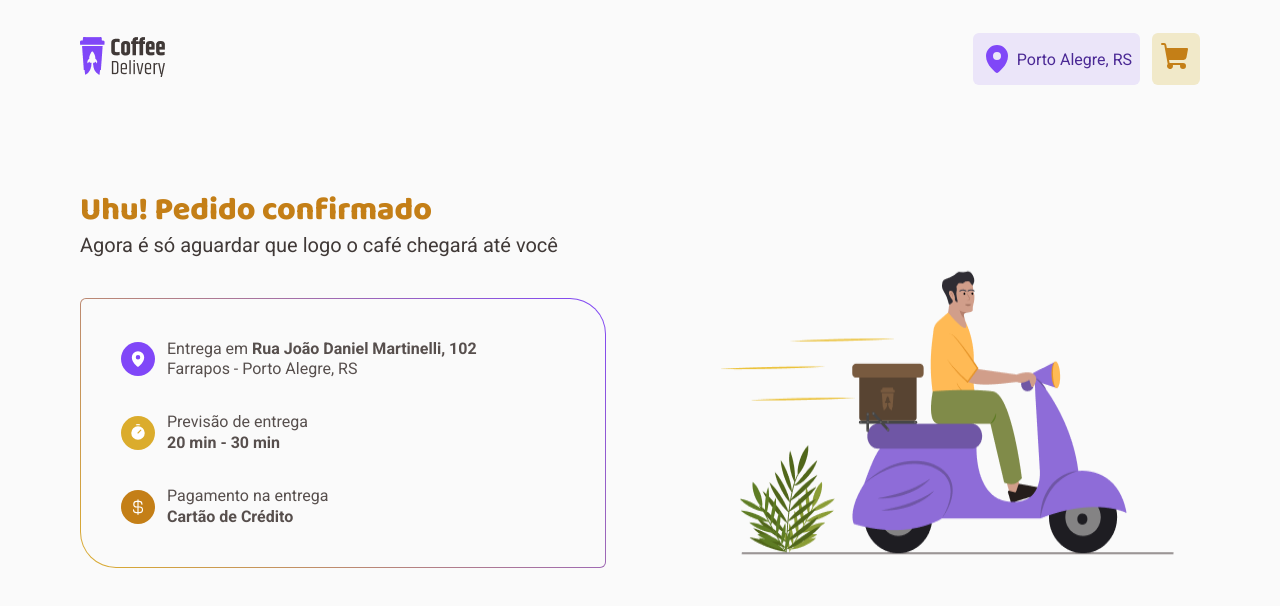
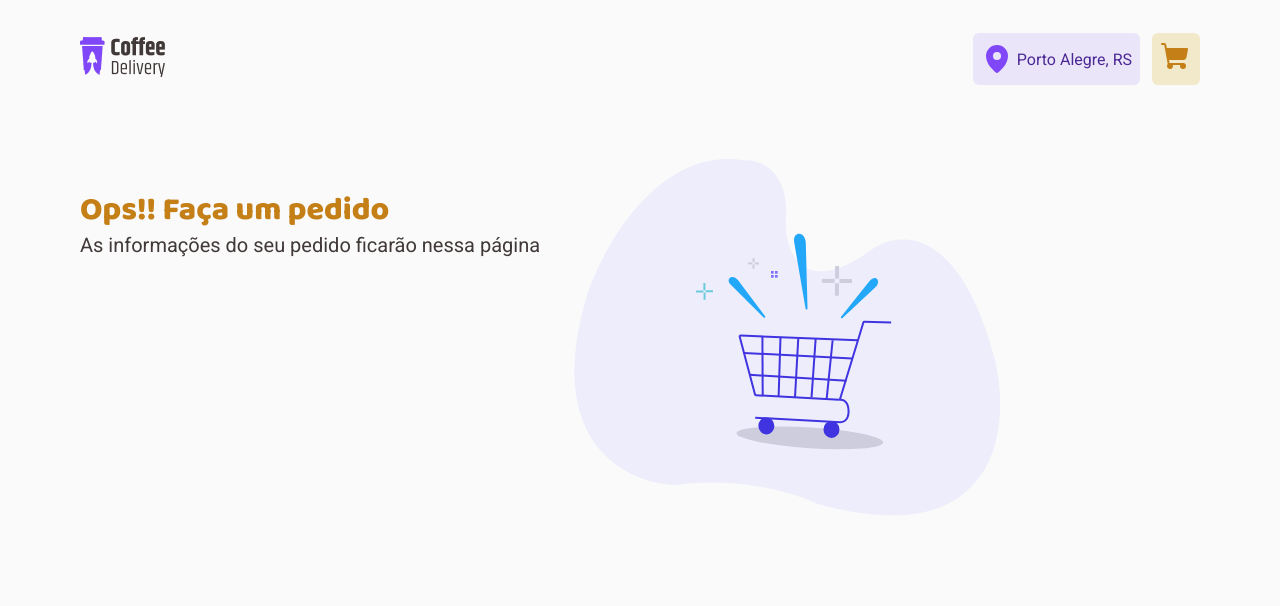
Before and after one commit to viniciusmartins1/react-coffee-delivery, a React (Vite) app: page /success in a window 1280 px wide. Shown: the top 606 px of the page. Built offline with nearby package versions, Linux system fonts and the light colour scheme.

Commit message:
feat: context with success pageand add empty content

```diff
--- a/src/pages/Success/index.tsx
+++ b/src/pages/Success/index.tsx
@@ -1,16 +1,45 @@
 import imgSuccess from "../../assets/Illustration.png";
+import imgEmptyShoppingCar from "../../assets/empty_shopping_cart.svg";
 import {
   SuccessContainer,
   SuccessTitle,
   SuccessMainContent,
   OrderInfo,
+  EmptyContainer,
 } from "./styles";
 import { DefaultContainer } from "../Home/styles";
 import { CurrencyDollar, Timer, MapPin } from "phosphor-react";
+import { CoffeeContext } from "../../contexts/CoffeeInfoContext";
+import { useContext, useEffect, useState } from "react";
+import { MethodPayments } from "../Checkout";
+
+function paymentMethod(value: MethodPayments) {
+  switch (value) {
+    case "cash":
+      return "Dinheiro";
+    case "creditCard":
+      return "Cartão de Crédito";
+    case "debtCard":
+      return "Cartão de Débito";
+    default:
+      return "Dinheiro";
+  }
+}
 
 export function Success() {
+  const { checkoutInfos } = useContext(CoffeeContext);
+  const [showDeliveryInfos, setShowDeliveryInfos] = useState<boolean>(false);
+
+  useEffect(() => {
+    if (Object.keys(checkoutInfos).length === 0) {
+      setShowDeliveryInfos(false);
+    }
+  }, [checkoutInfos]);
+
   return (
     <DefaultContainer>
+      {showDeliveryInfos ? (
+        <>
           <SuccessTitle>
             <h1>Uhu! Pedido confirmado</h1>
             <p>Agora é só aguardar que logo o café chegará até você</p>
@@ -21,9 +50,16 @@ export function Success() {
                 <MapPin size={18} weight="fill" />
                 <div>
                   <p>
-                Entrega em <span>Rua João Daniel Martinelli, 102</span>
+                    Entrega em{" "}
+                    <span>
+                      {checkoutInfos.street}, {checkoutInfos.numberHouse}{" "}
+                      {checkoutInfos?.complement}
+                    </span>
                   </p>
-              <p>Farrapos - Porto Alegre, RS</p>
+                  <p>
+                    {checkoutInfos.district} - {checkoutInfos.city},{" "}
+                    {checkoutInfos.uf}
+                  </p>
                 </div>
               </OrderInfo>
 
@@ -39,12 +75,22 @@ export function Success() {
                 <CurrencyDollar size={18} weight="fill" />
                 <div>
                   <p>Pagamento na entrega</p>
-              <span>Cartão de Crédito</span>
+                  <span>{paymentMethod(checkoutInfos.paymentMethod)}</span>
                 </div>
               </OrderInfo>
             </SuccessMainContent>
             <img src={imgSuccess} alt="" />
           </SuccessContainer>
+        </>
+      ) : (
+        <EmptyContainer>
+          <SuccessTitle>
+            <h1>Ops!! Faça um pedido</h1>
+            <p>As informações do seu pedido ficarão nessa página</p>
+          </SuccessTitle>
+          <img src={imgEmptyShoppingCar} alt="" />
+        </EmptyContainer>
+      )}
     </DefaultContainer>
   );
 }
--- a/src/pages/Success/styles.ts
+++ b/src/pages/Success/styles.ts
@@ -2,7 +2,7 @@ import styled from "styled-components";
 import { DefaultContainer } from "../Home/styles";
 import { BACKGROUND_COLOR } from "../Home/styles";
 
-export const SuccessTitle = styled.h1`
+export const SuccessTitle = styled.div`
   margin: 72px 0 0 0;
   h1 {
     font-size: 32px;
@@ -41,10 +41,6 @@ export const SuccessMainContent = styled.article`
   border: 1px solid transparent;
   border-radius: 6px 36px;
 
-  /* border: 1px solid black;
-  border: 1px solid;
-  border-image: linear-gradient(45deg, #dbac2c, #8047f8) 2;
-  border-radius: 6px 36px; */
 `;
 interface OrderInfoProps {
   backgroundColorIcon: keyof typeof BACKGROUND_COLOR;
@@ -68,3 +64,8 @@ export const OrderInfo = styled.div<OrderInfoProps>`
     font-weight: 700;
   }
 `;
+
+export const EmptyContainer = styled.div`
+  display: flex;
+
+`
```
Also changed, not shown: src/assets/empty_car.svg (added), src/assets/empty_shopping_cart.svg (added). Lines whose indentation alone changed are shown as unchanged.
